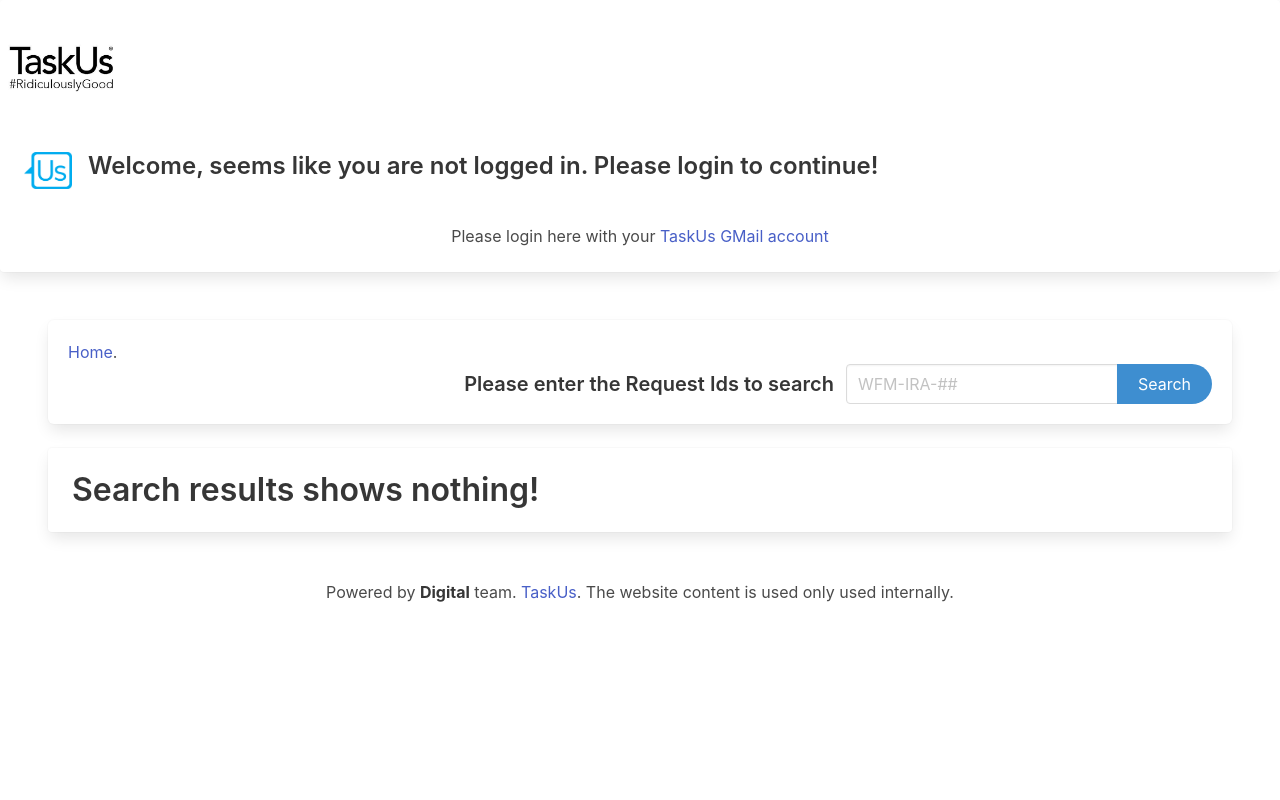
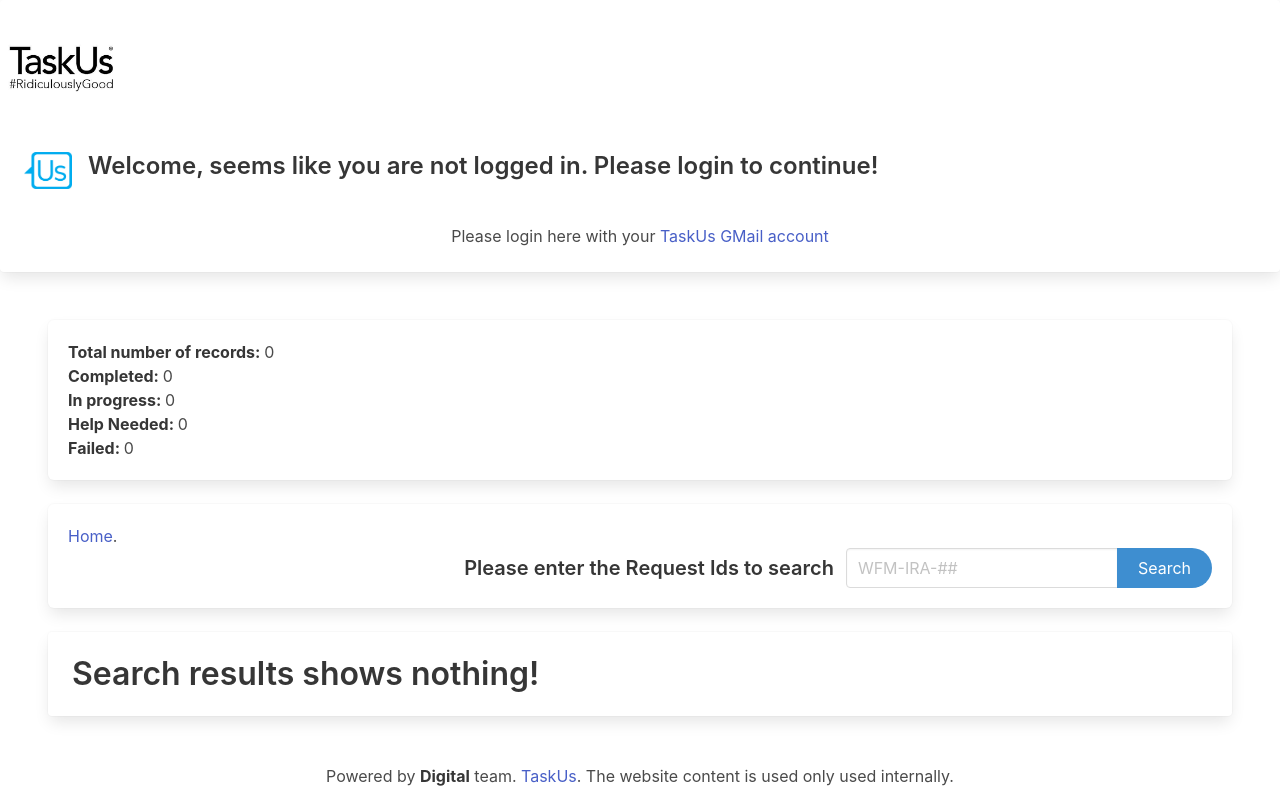
Before and after one commit to venkatgali-TU/Django_project, a Django app: page /data/ in a window 1280 px wide. Run offline with Django 3.2, Linux system fonts and the light colour scheme; some libraries are stand-ins or nearby versions.

Commit message:
submissions page, color changed and analytics are added

```diff
--- a/mvp_site/mvp_app/serializers.py
+++ b/mvp_site/mvp_app/serializers.py
@@ -87,6 +87,8 @@ class MvpSerializer(serializers.HyperlinkedModelSerializer):
                 result_bus = "Ireland"
             elif "La Union" in str(temp_data_json['site']['location']):
                 result_bus = "Manila"
+            elif "PH" in str(temp_data_json['site']['countryCode']):
+                result_bus = "Manila"
             return result_bus
         except ConnectionError and KeyError:
             return "Couldnt find the correct business name"
--- a/mvp_site/mvp_app/templates/mvp/data.html
+++ b/mvp_site/mvp_app/templates/mvp/data.html
@@ -7,6 +7,24 @@
 {% load status %}
 <form action="" method="post">
     {% csrf_token %}
+    <div class="box">
+        <article class="media">
+            <div class="media-content">
+                <div class="centered-is-widescreen">
+                    <nav>
+                            <p><strong>Total number of records: </strong>{{total}}</p>
+                            <p><strong>Completed: </strong>{{completed}}</p>
+                            <p><STRONG>In progress: </STRONG>{{inprogress}}</p>
+                            <p><strong>Help Needed: </strong>{{helpneeded}}</p>
+                            <p><strong>Failed: </strong>{{failed}}</p>
+
+
+                    </nav>
+                </div>
+            </div>
+        </article>
+    </div>
+
     <div class="box">
         <article class="media">
             <div class="media-content">
@@ -70,7 +88,7 @@
                             <th><abbr title="End Time">End Time</abbr></th>
                             <th><abbr title="Activity">Activity</abbr></th>
                             <th><abbr title="Multiplicator / OverTime">Multiplicator / OverTime</abbr></th>
-<!--                            <th><abbr title="Break Time">Break Time</abbr></th>-->
+                            <!--                            <th><abbr title="Break Time">Break Time</abbr></th>-->
                             <th><abbr title="Status">Status</abbr></th>
                             <th><abbr title="Campaign">Campaign</abbr></th>
                             <th>Created At</th>
@@ -86,7 +104,7 @@
                             <th><abbr title="End Time">End Time</abbr></th>
                             <th><abbr title="Activity">Activity</abbr></th>
                             <th><abbr title="Multiplicator / OverTime">Multiplicator / OverTime</abbr></th>
-<!--                            <th><abbr title="Break Time">Break Time</abbr></th>-->
+                            <!--                            <th><abbr title="Break Time">Break Time</abbr></th>-->
                             <th><abbr title="Status">Status</abbr></th>
                             <th><abbr title="Campaign">Campaign</abbr></th>
                             <th>Created At</th>
@@ -105,22 +123,18 @@
                             <td>{{ post.End_Time }}</td>
                             <td>{{ post.Activity|default:"-" }}</td>
                             <td>{{ post.Mul_Over|default:"-" }}</td>
-<!--                            <td>{{ post.BreakTime|default:"-" }}</td>-->
+                            <!--                            <td>{{ post.BreakTime|default:"-" }}</td>-->
                             {% if 'Complete' in post.Status %}
                             <div class="has-text-info">
-                                <td>Complete</td>
+                                <td class="has-text-success">Complete</td>
                             </div>
-                            {% elif 'elp' in post.Status %}
+                            {% elif 'Help Needed' in post.Status %}
                             <div class="has-text-info">
-                                <td>Help Needed</td>
-                            </div>
-                            {% elif 'ecided' in post.Status %}
-                            <div class="has-text-info">
-                                <td>To be Decided</td>
+                                <td class="has-text-danger">Help Needed</td>
                             </div>
                             {% else %}
                             <div class="has-text-danger">
-                                <td>In Progress</td>
+                                <td class="has-text-info">In Progress</td>
                             </div>
                             {% endif %}
                             <td>{{ post.Timezone|default:"-" }}</td>
--- a/mvp_site/mvp_app/views.py
+++ b/mvp_site/mvp_app/views.py
@@ -161,6 +161,12 @@ def hello_mvp(request):
 
 
 def data_view(request):
+    total = len(MvpUserRequest.objects.all())
+    InProgress = len(MvpUserRequest.objects.all().exclude(Status__contains='Complete').exclude(
+        Status__contains='Help Needed'))
+    Completed = len(MvpUserRequest.objects.all().filter(Status__contains='Complete'))
+    HelpNeeded = len(MvpUserRequest.objects.all().filter(Status__contains='Help Needed'))
+    Failed = len(MvpUserRequest.objects.all().filter(Status__contains='Failed'))
     if request.method == "POST":
         key = request.POST['key']
         # print(" success data : " + request.POST['key'])
@@ -169,7 +175,9 @@ def data_view(request):
         page = request.GET.get('page')
         posts = paginator.get_page(page)
 
-        return render(request, 'mvp/data.html', {'posts': posts})
+        return render(request, 'mvp/data.html',
+                      {'posts': posts, 'total': total, 'inprogress': InProgress, 'completed': Completed,
+                       'helpneeded': HelpNeeded, 'failed': Failed})
     else:
 
         all_objects = MvpUserRequest.objects.all().order_by('-id')
@@ -186,8 +194,9 @@ def data_view(request):
         paginator = Paginator(all_objects, 100)
         page = request.GET.get('page')
         posts = paginator.get_page(page)
-
-        return render(request, 'mvp/data.html', {'posts': posts})
+        return render(request, 'mvp/data.html',
+                      {'posts': posts, 'total': total, 'inprogress': InProgress, 'completed': Completed,
+                       'helpneeded': HelpNeeded, 'failed': Failed})
 
 
 def single_user(request, mvp_id, req):
@@ -664,7 +673,7 @@ def profile_upload(request):
             count = count + 1
             req_id = MvpUserRequest.objects.latest('id').id
             try:
-                if count != 1 and count < 100:
+                if count != 1 and count < 500:
                     str_time = column[3]
                     end_time = column[4]
                     str_date = column[1]
@@ -727,16 +736,21 @@ def profile_upload(request):
             except:
                 pass
 
+        submitted_requests_mail_message = ""
+        for item in submitted_requests:
+            submitted_requests_mail_message = "\n" + "Request ID: " + item + ", details: " + submitted_requests[item]
+
         if "Ind" in LOCATION:
-            send_mail('WFM - Plotting website submissions: ', str(submitted_requests), 'svc.aacr@taskus.com',
-                      [EMAIL, "workforce.indore@taskus.com",'venkat.gali@tasksus.com'])
+            send_mail('WFM - Plotting website submissions: ', str(submitted_requests_mail_message),
+                      'svc.aacr@taskus.com',
+                      [EMAIL, "workforce.indore@taskus.com", 'venkat.gali@tasksus.com'])
         else:
-            send_mail('WFM - Plotting website submissions: ', str(submitted_requests), 'svc.aacr@taskus.com',
-                      [EMAIL,'venkat.gali@tasksus.com'])
+            send_mail('WFM - Plotting website submissions: ', str(submitted_requests_mail_message),
+                      'svc.aacr@taskus.com',
+                      [EMAIL, 'venkat.gali@tasksus.com'])
 
         return render(request, template, prompt)
     except Exception as e:
-        # print(str(e))
         prompt['order'] = str(e)
         return render(request, template, prompt)
 
@@ -747,7 +761,8 @@ def request_list(request):
     List all products, or create a new product.
     """
     if request.method == 'GET':
-        products = MvpUserRequest.objects.all().exclude(Status__contains='omplete').order_by('created_at')[:20] ##Changed from id to createdat
+        products = MvpUserRequest.objects.all().exclude(Status__contains='omplete').exclude(
+            Status__contains='eeded').order_by('created_at')[:20]  ##Changed from id to createdat
         serializer = MvpSerializer(products, context={'request': request}, many=True)
         return Response(serializer.data)
     elif request.method == 'POST':
```
Also changed, not shown: mvp_site/mvp_app/templates/mvp/profile_upload.html (+11 -11 lines).
